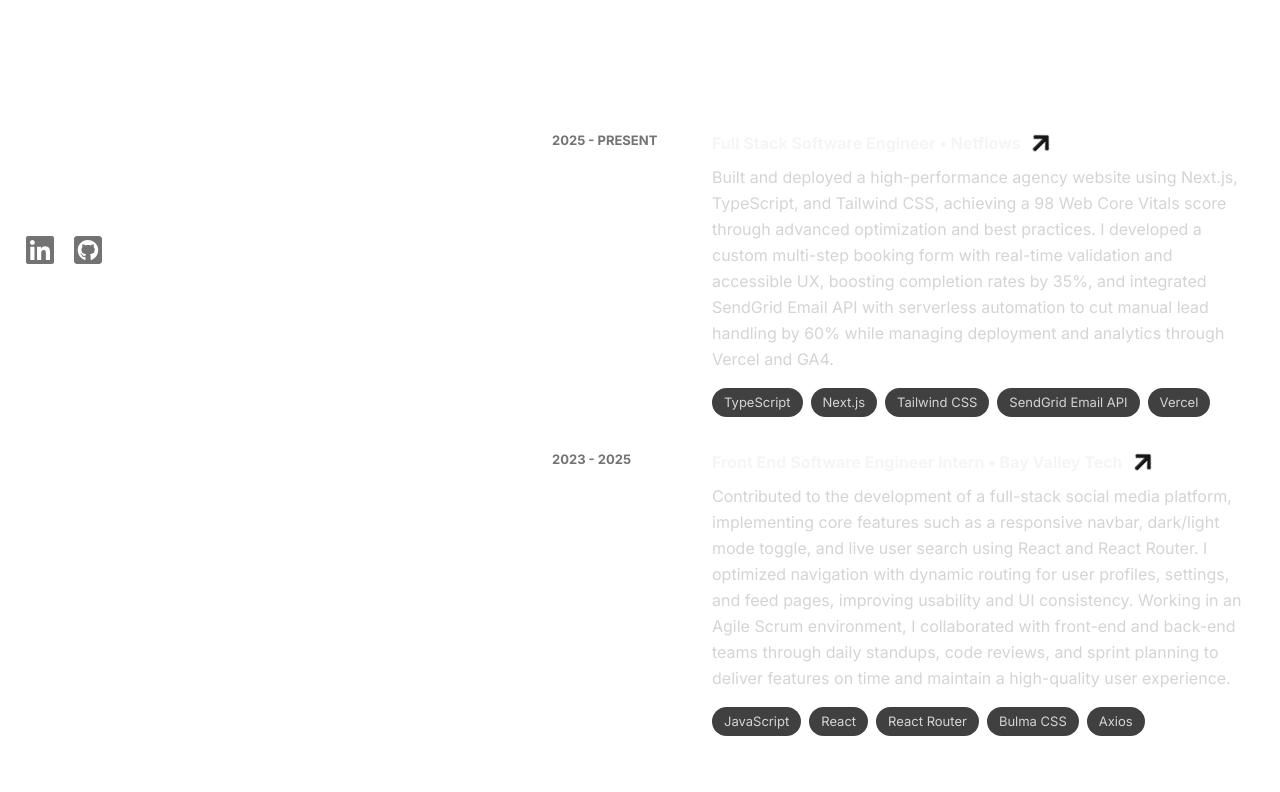
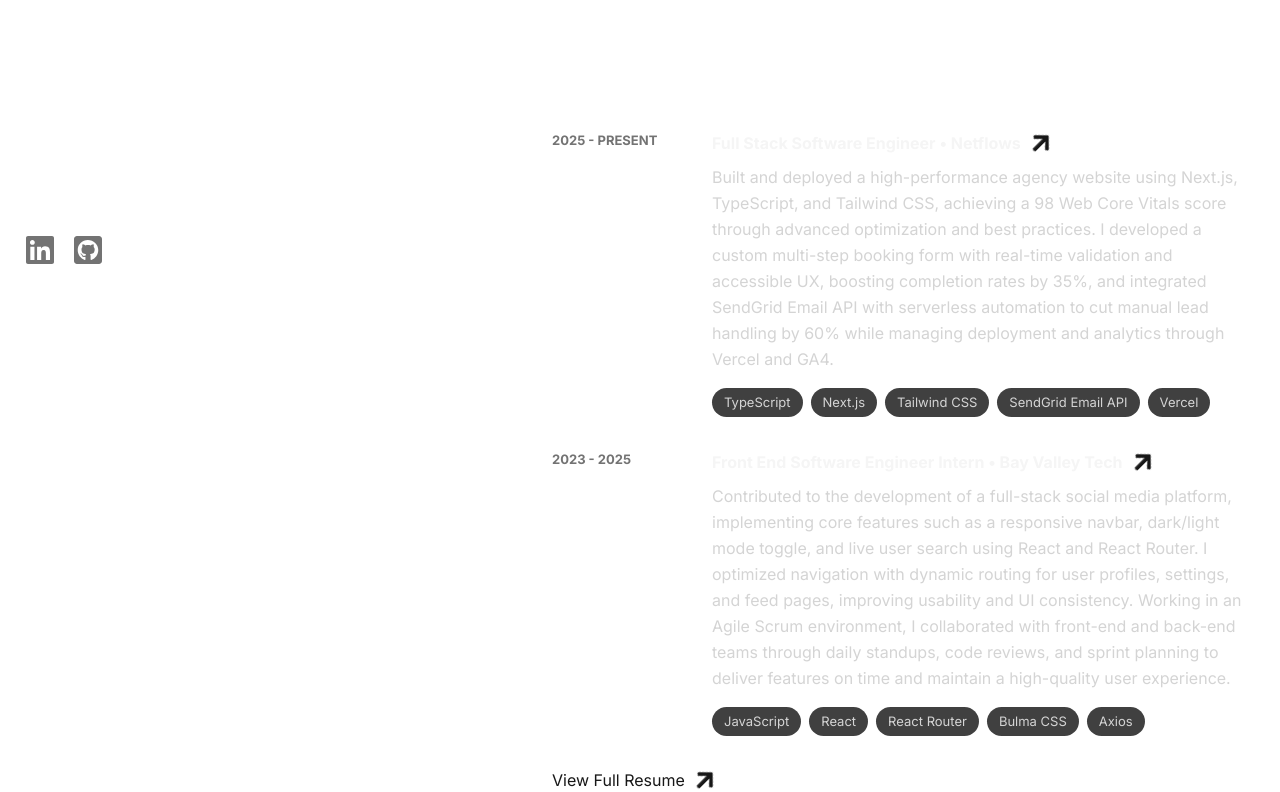
Before and after one commit to flowz0/bswe-portfolio, a Next.js app: page / in a window 1280 px wide. Shown: the part 438-1230 px from the top of the page. Before the commit the page ends 1174 px from the top, so only its background shows below. Built offline with nearby package versions, Linux system fonts and the light colour scheme.

Commit message:
feat(links): add navigation links to view full resume

```diff
--- a/components/sections/Experience.tsx
+++ b/components/sections/Experience.tsx
@@ -1,4 +1,6 @@
+import Link from "next/link";
 import ExperienceCard from "../ui/ExperienceCard";
+import { FaArrowRight } from "react-icons/fa";
 
 export default function Experience() {
   return (
@@ -20,6 +22,17 @@
           tags={["JavaScript", "React", "React Router", "Bulma CSS", "Axios"]}
         />
       </div>
+      <Link
+        href="/resume/Billy_Flowers_Software_Engineer_Resume.pdf"
+        className="flex items-center gap-x-2 w-fit transition-colors duration-300 ease-in-out mt-8 hover:text-primary"
+        passHref
+        target="_blank"
+      >
+        View Full Resume
+        <div>
+          <FaArrowRight className="size-6 -rotate-45" />
+        </div>
+      </Link>
     </section>
   );
 }
```
